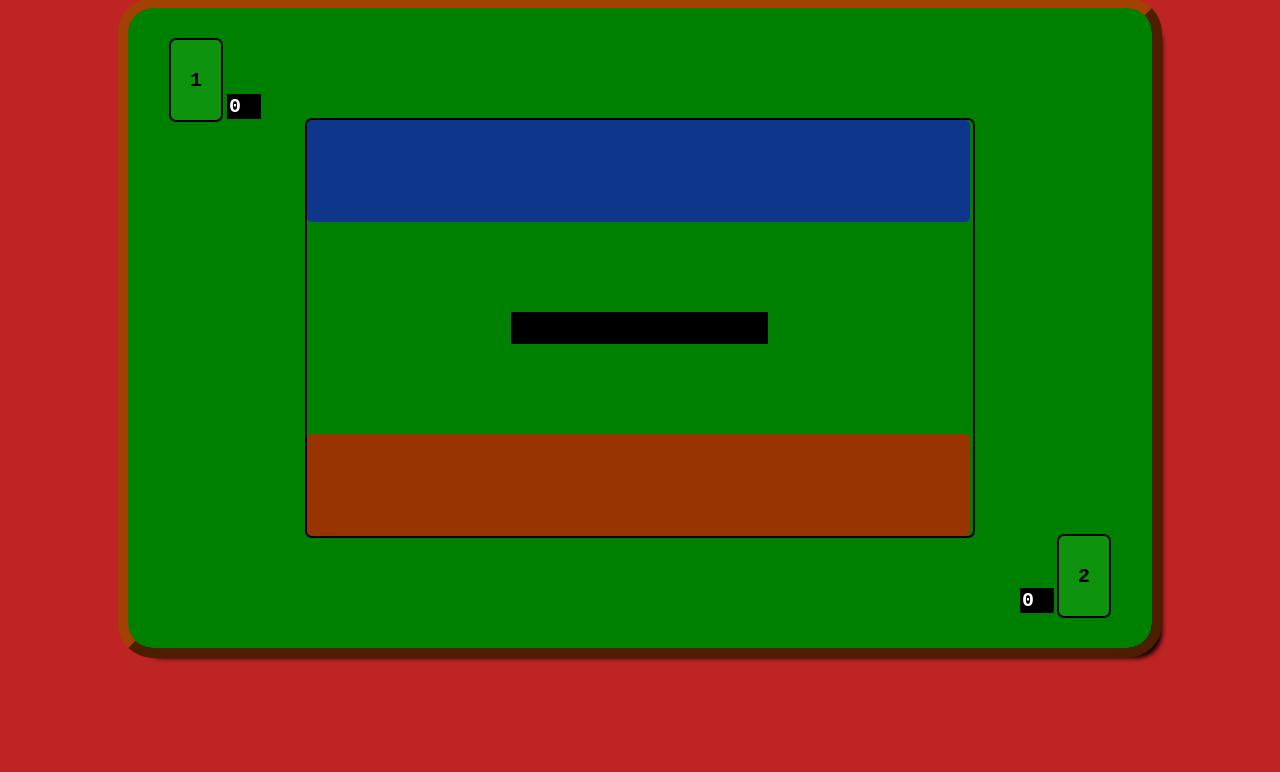
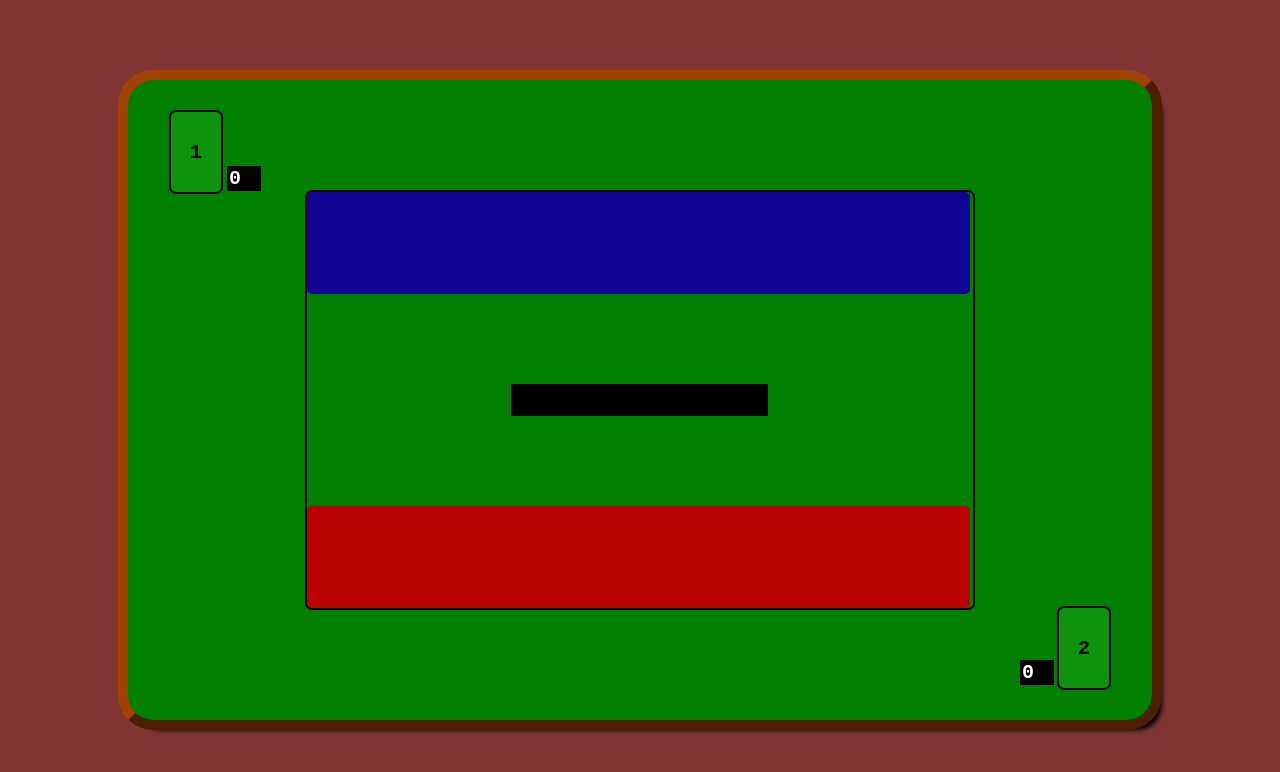
Before and after one commit to Hexaedus/WAR, a plain HTML site: page index.html in a window 1280 px wide. Drawn offline with Linux system fonts and the light colour scheme.

Commit message:
changing background colour

```diff
--- a/style.css
+++ b/style.css
@@ -1,8 +1,8 @@
 body {
     font-family: 'Courier New', Courier, monospace;
-    background-color: rgba(182, 6, 6, 0.877);
-    height: 100vh;
-
+    background-color: rgba(112, 25, 25, 0.877);
+    height: 98vh;
+    align-content: center;
 }
 
 
@@ -79,7 +79,7 @@ body {
             justify-items: center;
             width: 51.5vw;
             height: 100px;
-            background-color: rgba(25, 1, 240, 0.582);
+            background-color: rgb(17, 3, 147);
             font-family: 'Courier New', Courier, monospace;
             font-size: 15pt;
             font-weight: bold;
@@ -95,7 +95,7 @@ body {
             border-radius: 5px;
             border: 0cap;
             height: 100px;
-            background-color: rgba(255, 0, 0, 0.596);
+            background-color: rgb(186, 1, 1);
             font-family: 'Courier New', Courier, monospace;
             font-size: 15pt;
             font-weight: bold;
```
